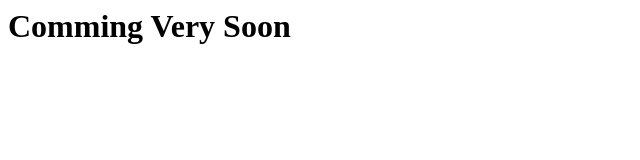
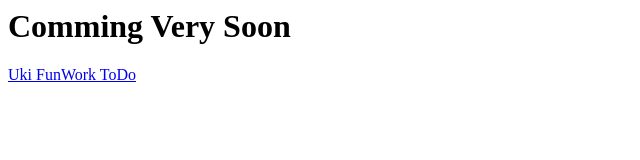
Before and after one commit to dilaxshan0915/dilaxshan0915.github.io, a plain HTML site: page index.html in a window 1280 px wide. Shown: the whole page, without its empty margins (0-640 px from the left). Drawn offline with Linux system fonts and the light colour scheme.

Commit message:
Update index.html

```diff
--- a/index.html
+++ b/index.html
@@ -1,5 +1,9 @@
 <html>
+<head>
+ <title>@rks_dilaxshan</title>
+</head>
   <body>
     <h1> Comming Very Soon </h1>
+<a href="dilaxshan0915.github.io/To-Do">Uki FunWork ToDo</a>
   </body>
 </html>
```
